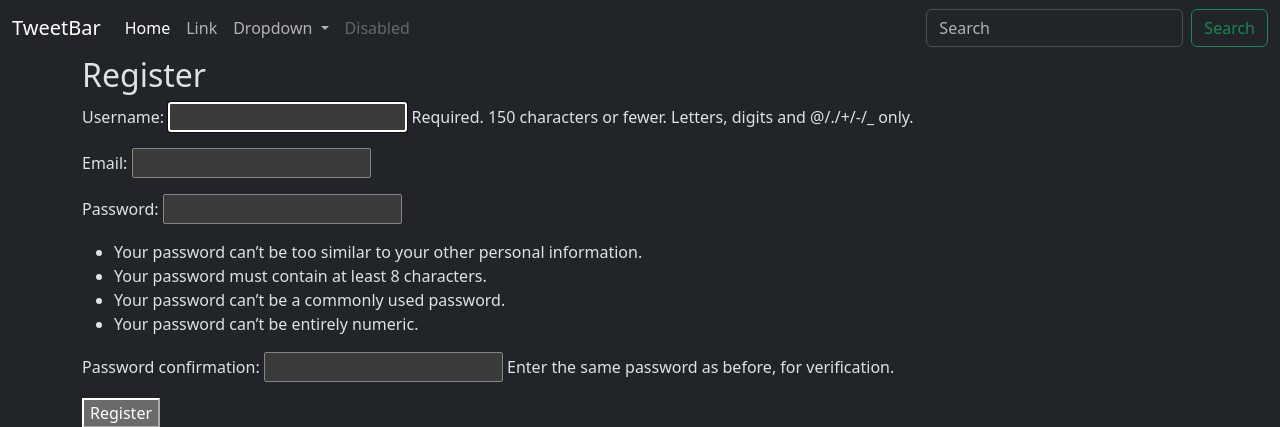
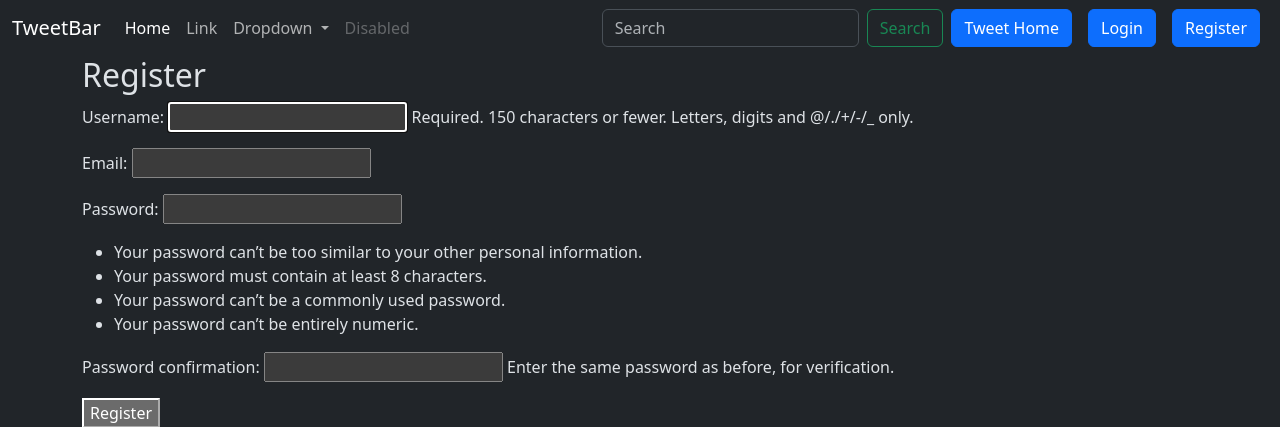
Before and after one commit to haseebjaved4212/Twiter, a Django app: page /tweet/register/ in a window 1280 px wide. Shown: the top 427 px of the page. Run offline with Django 5.2, Linux system fonts and the light colour scheme.

Commit message:
feat: add base layout template with Bootstrap integration and authentication navigation

```diff
--- a/chaiheadq/templates/layout.html
+++ b/chaiheadq/templates/layout.html
@@ -47,6 +47,16 @@
         <input class="form-control me-2" type="search" placeholder="Search" aria-label="Search"/>
         <button class="btn btn-outline-success" type="submit">Search</button>
       </form>
+    <a href="{%url 'tweet_list' %}" class="btn btn-primary mx-2 "> Tweet Home </a>
+        {% if user.is_authenticated %}
+            <form method="post" action="{% url 'logout' %}">
+              {% csrf_token %}
+              <button type="submit" class="btn btn-danger mx-2 ">Logout {{ user.username }}</button>
+            </form>
+        {% else %}
+            <a href="{%url 'login' %}" class="btn btn-primary mx-2 "> Login </a>
+            <a href="{%url 'register' %}" class="btn btn-primary mx-2 "> Register </a>
+        {% endif %}
     </div>
   </div>
 </nav>
```
